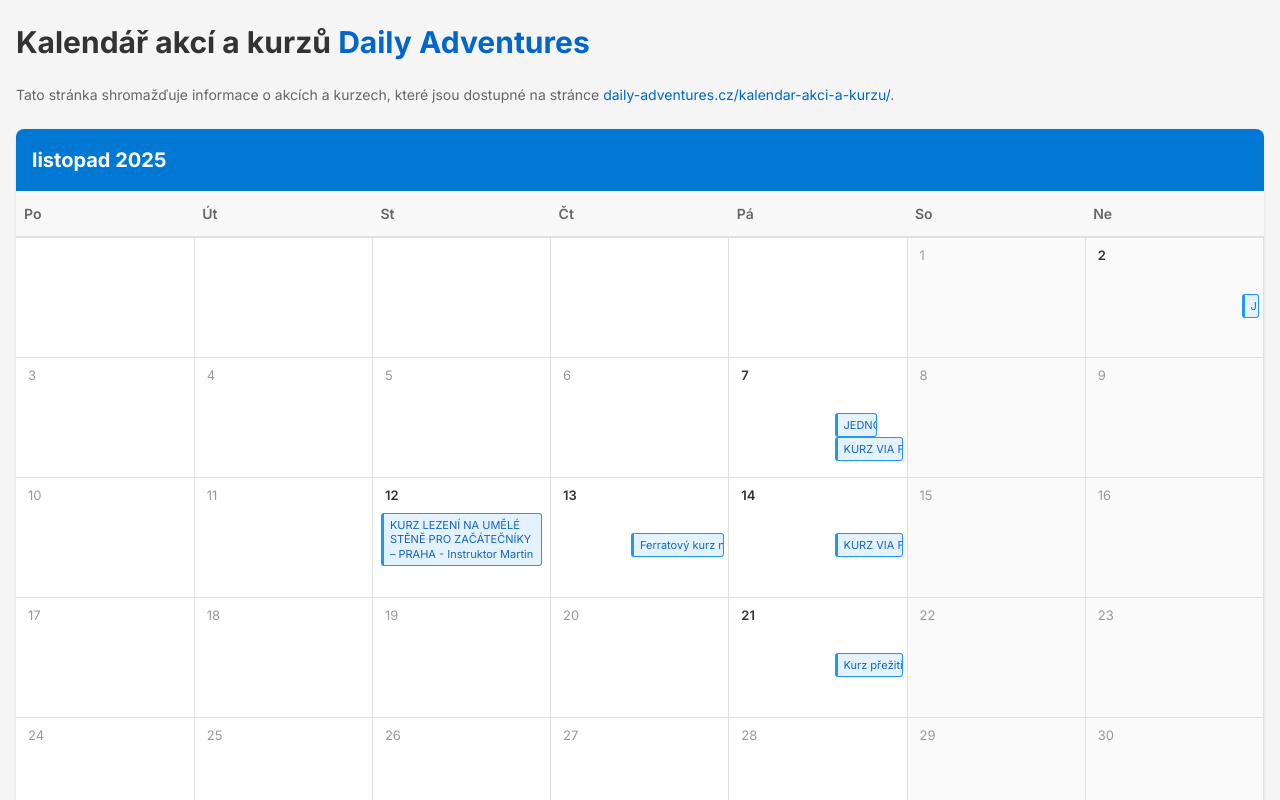
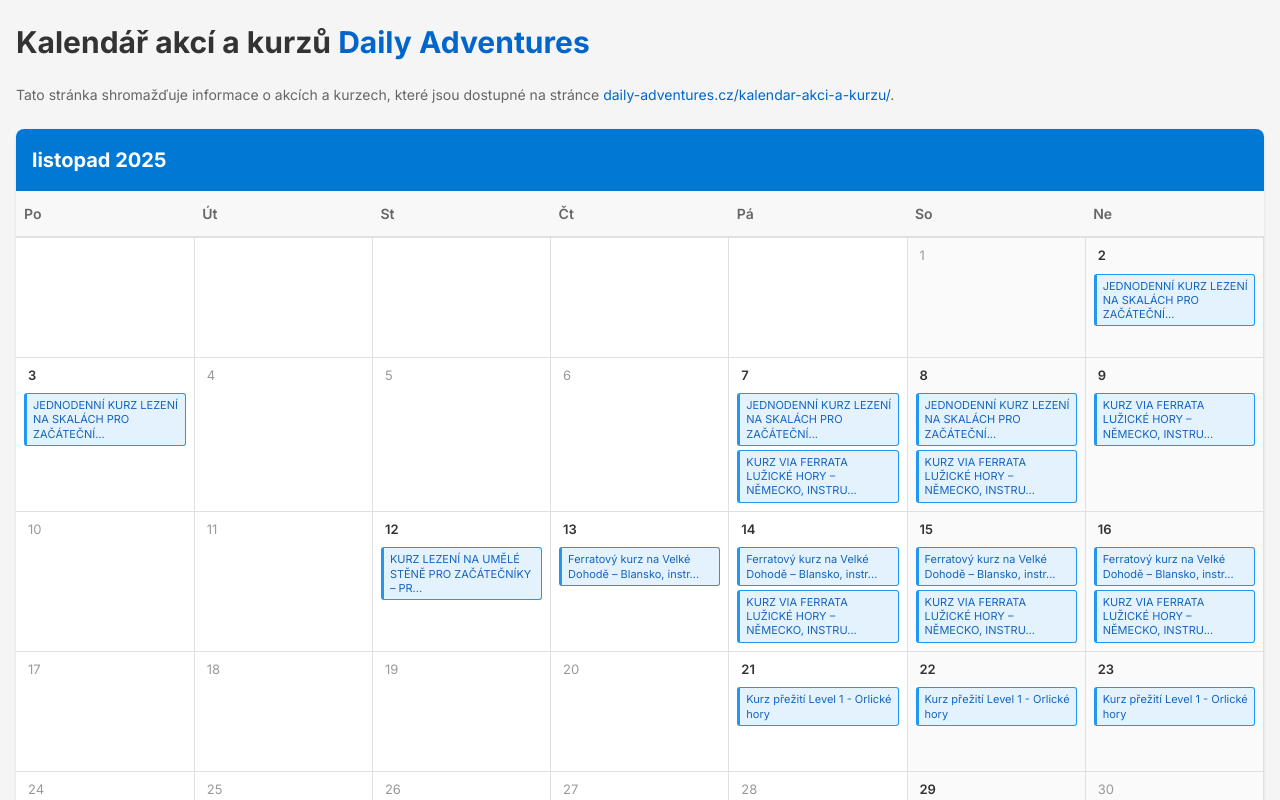
Before and after one commit to messa/da-calendar, a Next.js app: page / in a window 1280 px wide. Shown: the top 800 px of the page. Built offline with nearby package versions, Linux system fonts and the light colour scheme.

Commit message:
Update fetch script to consolidate multi-day events with duration
Co-authored-by: messa <115487+messa@users.noreply.github.com>

```diff
--- a/app/page.tsx
+++ b/app/page.tsx
@@ -50,6 +50,9 @@ const COLORS = {
 interface Event {
   title: string;
   url: string;
+  start_date?: string | Date;
+  end_date?: string | Date;
+  duration_days?: number;
 }
 
 interface Day {
@@ -81,56 +84,28 @@ export default function Home() {
 
   const detectMultiDayEvents = (month: Month): MultiDayEvent[] => {
     const multiDayEvents: MultiDayEvent[] = [];
-    const eventOccurrences = new Map<string, string[]>(); // event title -> dates
 
-    // Group events by title to detect multi-day events
+    // Go through all days and collect multi-day events
     month.days.forEach(day => {
       day.events.forEach(event => {
-        if (!eventOccurrences.has(event.title)) {
-          eventOccurrences.set(event.title, []);
-        }
-        eventOccurrences.get(event.title)!.push(day.date);
-      });
-    });
+        // If event has duration_days, it's a multi-day event
+        if (event.duration_days && event.duration_days > 1 && event.start_date && event.end_date) {
+          const startDate = typeof event.start_date === 'string' ? event.start_date : event.start_date.toISOString().split('T')[0];
+          const endDate = typeof event.end_date === 'string' ? event.end_date : event.end_date.toISOString().split('T')[0];
 
-    // Find consecutive date ranges for each event
-    eventOccurrences.forEach((dates, title) => {
-      if (dates.length > 1) {
-        dates.sort();
-
-        let startDate = dates[0];
-        let prevDate = dates[0];
-
-        for (let i = 1; i <= dates.length; i++) {
-          const currentDate = i < dates.length ? dates[i] : null;
-          const prevDateTime = new Date(prevDate).getTime();
-          const currentDateTime = currentDate ? new Date(currentDate).getTime() : null;
-          const isConsecutive = currentDateTime && (currentDateTime - prevDateTime === 86400000); // 24 hours
-
-          if (!isConsecutive) {
-            // End of consecutive range
-            if (startDate !== prevDate) {
-              // This is a multi-day event
-              const event = month.days.find(d => d.date === startDate)?.events.find(e => e.title === title);
-              if (event) {
           multiDayEvents.push({
-                  event,
+            event: {
+              title: event.title,
+              url: event.url
+            },
             startDate,
-                  endDate: prevDate,
+            endDate,
             startDay: new Date(startDate).getDate(),
-                  endDay: new Date(prevDate).getDate(),
-                  span: Math.round((new Date(prevDate).getTime() - new Date(startDate).getTime()) / 86400000) + 1
+            endDay: new Date(endDate).getDate(),
+            span: event.duration_days
           });
         }
-            }
-            startDate = currentDate || startDate;
-          }
-
-          if (currentDate) {
-            prevDate = currentDate;
-          }
-        }
-      }
+      });
     });
 
     return multiDayEvents;
@@ -160,9 +135,8 @@ export default function Home() {
       }
     });
 
-    // Detect multi-day events
+    // Detect multi-day events from the data
     const multiDayEvents = detectMultiDayEvents(month);
-    const multiDayEventTitles = new Set(multiDayEvents.map(e => e.event.title));
 
     // Build calendar grid
     const weeks: (Day | null)[][] = [];
@@ -178,19 +152,9 @@ export default function Home() {
       const dateStr = `${year}-${String(monthIndex + 1).padStart(2, '0')}-${String(day).padStart(2, '0')}`;
       const events = eventsByDate.get(dateStr) || [];
 
-      // Filter out multi-day events that don't start on this day
-      const filteredEvents = events.filter(event => {
-        if (!multiDayEventTitles.has(event.title)) {
-          return true; // Keep single-day events
-        }
-        // For multi-day events, only show on the first day
-        const multiDayEvent = multiDayEvents.find(e => e.event.title === event.title && e.startDay === day);
-        return multiDayEvent !== undefined;
-      });
-
       const dayData: Day = {
         date: dateStr,
-        events: filteredEvents
+        events: events
       };
       currentWeek.push(dayData);
 
@@ -232,20 +196,6 @@ export default function Home() {
       <div className="space-y-8">
         {monthsWithEvents.map((month) => {
           const { weeks, multiDayEvents } = getCalendarGrid(month);
-          const year = new Date(month.date).getFullYear();
-          const monthIndex = new Date(month.date).getMonth();
-
-          // Helper to get week index and day index for a given day of month
-          const getDayPosition = (dayOfMonth: number) => {
-            const firstDayOfMonth = new Date(year, monthIndex, 1);
-            let startDay = firstDayOfMonth.getDay();
-            startDay = startDay === 0 ? 6 : startDay - 1;
-            const position = startDay + dayOfMonth - 1;
-            return {
-              weekIndex: Math.floor(position / 7),
-              dayIndex: position % 7
-            };
-          };
 
           return (
             <div key={month.date} style={{ backgroundColor: 'white', borderRadius: '8px', overflow: 'hidden', boxShadow: '0 1px 3px rgba(0,0,0,0.1)' }}>
@@ -269,12 +219,6 @@ export default function Home() {
                       {week.map((day, dayIndex) => {
                         const isWeekend = dayIndex >= 5;
                         const hasEvents = day && day.events.length > 0;
-
-                        // Find multi-day events that start on this day
-                        const multiDayEventsStartingHere = day ? multiDayEvents.filter(mde => {
-                          const pos = getDayPosition(mde.startDay);
-                          return pos.weekIndex === weekIndex && pos.dayIndex === dayIndex;
-                        }) : [];
 
                         return (
                           <td
@@ -302,51 +246,10 @@ export default function Home() {
                                 </div>
                                 <div style={{ flex: 1, overflow: 'auto', padding: '0 4px' }}>
                                   {day.events.map((event, i) => {
-                                    // Check if this is a multi-day event starting here
-                                    const multiDayEvent = multiDayEventsStartingHere.find(mde => mde.event.title === event.title);
+                                    // Check if this is a multi-day event
+                                    const durationDays = event.duration_days || 1;
+                                    const isMultiDay = durationDays > 1;
 
-                                    if (multiDayEvent) {
-                                      // Calculate span in days, but limit to end of week
-                                      const daysUntilWeekEnd = 7 - dayIndex;
-                                      const span = Math.min(multiDayEvent.span, daysUntilWeekEnd);
-                                      const continuesNextWeek = multiDayEvent.span > daysUntilWeekEnd;
-
-                                      return (
-                                        <div
-                                          key={i}
-                                          style={{
-                                            position: 'absolute',
-                                            left: `calc(${dayIndex * 14.28}% + 4px)`,
-                                            right: continuesNextWeek ? '4px' : `calc(${(7 - dayIndex - span) * 14.28}% + 4px)`,
-                                            backgroundColor: COLORS.eventBg,
-                                            border: `1px solid ${COLORS.eventBorder}`,
-                                            borderLeft: `3px solid ${COLORS.eventBorderLeft}`,
-                                            borderRadius: '3px',
-                                            padding: '4px 6px',
-                                            marginTop: `${20 + i * 24}px`,
-                                            fontSize: '11px',
-                                            lineHeight: '1.3',
-                                            zIndex: 1,
-                                            whiteSpace: 'nowrap',
-                                            overflow: 'hidden',
-                                            textOverflow: 'ellipsis'
-                                          }}
-                                        >
-                                          <a
-                                            href={event.url}
-                                            style={{
-                                              color: COLORS.eventText,
-                                              textDecoration: 'none',
-                                              display: 'block'
-                                            }}
-                                            title={`${event.title} (${multiDayEvent.span} dní)`}
-                                          >
-                                            {event.title} ({multiDayEvent.span}d)
-                                          </a>
-                                        </div>
-                                      );
-                                    } else {
-                                      // Regular single-day event
                                     return (
                                       <div
                                         key={i}
@@ -358,7 +261,8 @@ export default function Home() {
                                           padding: '4px 6px',
                                           marginBottom: '4px',
                                           fontSize: '11px',
-                                            lineHeight: '1.3'
+                                          lineHeight: '1.3',
+                                          fontWeight: isMultiDay ? '500' : '400'
                                         }}
                                       >
                                         <a
@@ -368,13 +272,13 @@ export default function Home() {
                                             textDecoration: 'none',
                                             display: 'block'
                                           }}
-                                            title={event.title}
+                                          title={`${event.title}${isMultiDay ? ` (${durationDays} ${durationDays === 1 ? 'den' : durationDays < 5 ? 'dny' : 'dní'})` : ''}`}
                                         >
-                                            {event.title}
+                                          {event.title.length > 50 ? event.title.substring(0, 47) + '...' : event.title}
+                                          {isMultiDay && <span style={{ opacity: 0.7 }}> ({durationDays}d)</span>}
                                         </a>
                                       </div>
                                     );
-                                    }
                                   })}
                                 </div>
                               </div>
```
Also changed, not shown: 1 other file (tests, documents, lock files or other folders). Lines whose indentation alone changed are shown as unchanged.
